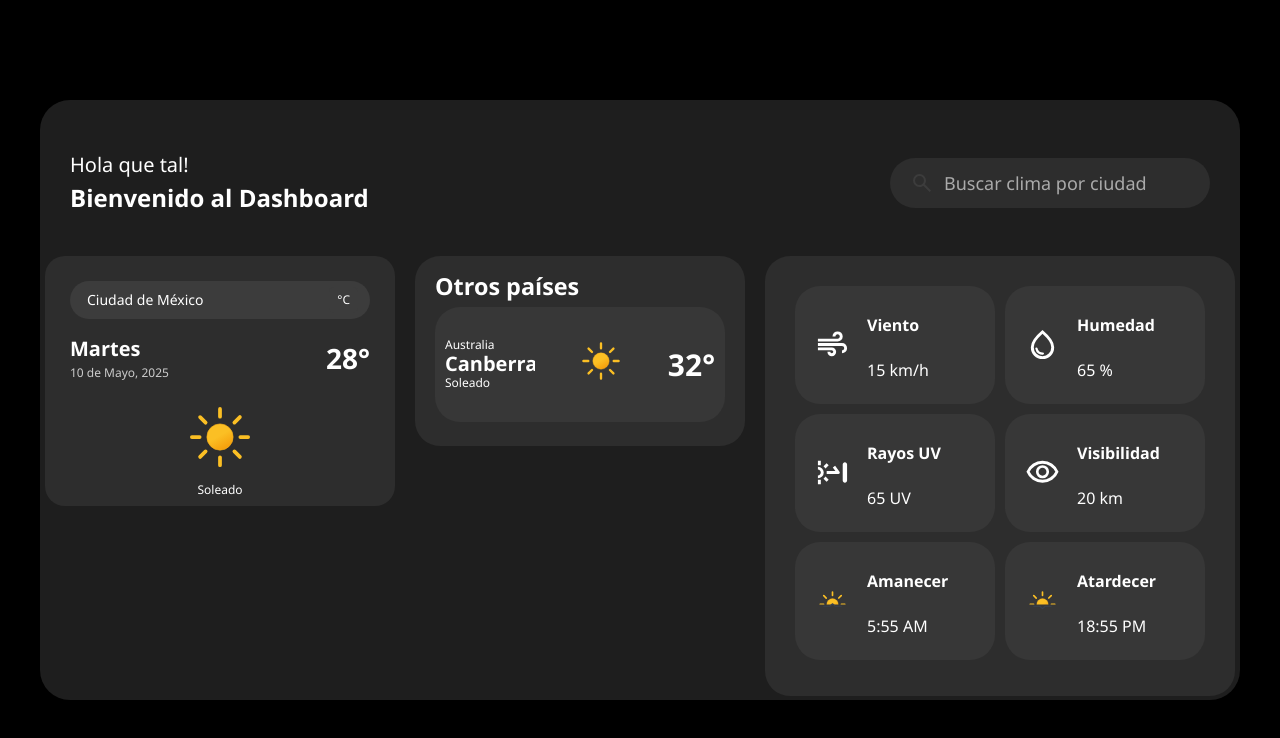
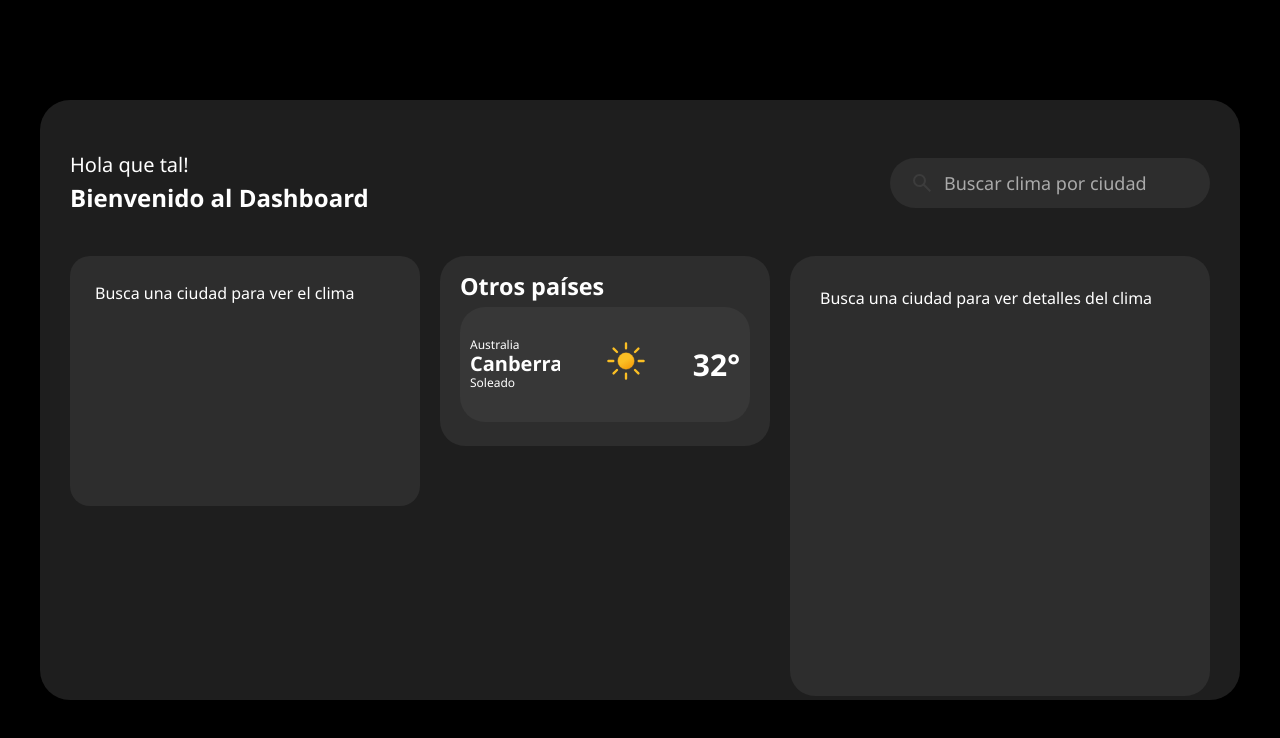
Before and after one commit to RodEsB/Dashboard-Weather, a React (Vite) app: page / in a window 1280 px wide. Shown: the top 738 px of the page. Built offline with nearby package versions, Linux system fonts and the light colour scheme.

Commit message:
Consumiendo API usando Flask

```diff
--- a/src/App.tsx
+++ b/src/App.tsx
@@ -1,10 +1,27 @@
-import './App.css'
+import { useState } from 'react';
+import './App.css';
 import WeatherCard from './Components/WeatherCard';
 import WeatherContainer from './Components/WeatherContainer';
 import OtherCountries from './Components/OtherCountries';
 import Search from './Components/Search';
 
 function App() {
+  const [weatherData, setWeatherData] = useState<any>(null);
+  const apiKey = '73cc44eaae4d46dca89195102251306'; // pon tu API Key aquí
+
+  const fetchWeather = async (city: string) => {
+    try {
+      const response = await fetch(
+        `https://api.weatherapi.com/v1/current.json?key=${apiKey}&q=${city}&lang=es`
+      );
+      const data = await response.json();
+      setWeatherData(data);
+    } catch (error) {
+      console.error('Error fetching weather:', error);
+      setWeatherData(null);
+    }
+  };
+
   return (
     <div className="dashboard-container">
       <div className="top-bar">
@@ -12,20 +29,20 @@ function App() {
           <h3 className="friendly-greetings">Hola que tal!</h3>
           <h2 className="title">Bienvenido al Dashboard</h2>
         </div>
-      <Search />
+        <Search onSearch={fetchWeather} />
       </div>
 
       <div className="weather-components">
         <div className="card-stack">
-        <WeatherCard />
+          <WeatherCard weather={weatherData} />
         </div>
         <div className="card-stack-countries">
           <OtherCountries />
         </div>
-      <WeatherContainer />
+        <WeatherContainer weather={weatherData} />
       </div>
     </div>
-  )
+  );
 }
 
-export default App
+export default App;
--- a/src/Components/Search.tsx
+++ b/src/Components/Search.tsx
@@ -2,20 +2,36 @@ import { useState } from 'react'
 import search from '/src/assets/search.svg'
 import './SearchBar.css'
 
-function Search() {
+type SearchProps = {
+  onSearch: (city: string) => void
+}
+
+function Search({ onSearch }: SearchProps) {
   const [query, setQuery] = useState('')
+
+  const handleSearch = () => {
+    if (!query) return
+    onSearch(query)  // Aquí le dices a App que busque el clima para la ciudad
+  }
 
   return (
     <div className="search-bar">
-    <img src={search} alt="Buscar" / >
+      <img
+        src={search}
+        alt="Buscar"
+        onClick={handleSearch}
+        style={{ cursor: 'pointer' }}
+      />
       <input
         type="text"
         placeholder="Buscar clima por ciudad"
         value={query}
         onChange={(e) => setQuery(e.target.value)}
+        onKeyDown={(e) => {
+          if (e.key === 'Enter') handleSearch()
+        }}
       />
-
-     </div>
+    </div>
   )
 }
 
--- a/src/Components/WeatherCard.tsx
+++ b/src/Components/WeatherCard.tsx
@@ -1,28 +1,45 @@
 import React from 'react';
 import './WeatherCard.css';
-import sunny from '/src/assets/sunny.svg';
 
-const WeatherCard: React.FC = () => {
+type WeatherCardProps = {
+  weather?: any;
+};
+
+const WeatherCard: React.FC<WeatherCardProps> = ({ weather }) => {
+  // Verificar que weather, weather.location y weather.current existen
+  if (
+    !weather ||
+    !weather.location ||
+    !weather.current ||
+    !weather.current.condition
+  ) {
+    return <div className="weather-card">Busca una ciudad para ver el clima</div>;
+  }
+
   return (
     <div className="weather-card">
       <div className="weather-header">
         <span className="location">
-          <i className="fa-solid fa-location-dot"></i> Ciudad de México
+          <i className="fa-solid fa-location-dot"></i> {weather.location.name}
         </span>
         <span className="unit">°C</span>
       </div>
 
       <div className="weather-body">
         <div className="weather-info">
-          <h3>Martes</h3>
-          <p>10 de Mayo, 2025</p>
+          <h3>{new Date().toLocaleDateString('es-ES', { weekday: 'long' })}</h3>
+          <p>{new Date().toLocaleDateString('es-ES', { day: 'numeric', month: 'long', year: 'numeric' })}</p>
         </div>
-        <div className="temperature">28°</div>
+        <div className="temperature">{weather.current.temp_c}°</div>
       </div>
 
       <div className="weather-footer">
-        <img src={sunny} alt="Sunny" className="sun-icon" />
-        <p className='weather-climate'>Soleado</p>
+        <img
+          src={weather.current.condition.icon}
+          alt={weather.current.condition.text}
+          className="sun-icon"
+        />
+        <p className="weather-climate">{weather.current.condition.text}</p>
       </div>
     </div>
   );
--- a/src/Components/WeatherContainer.tsx
+++ b/src/Components/WeatherContainer.tsx
@@ -1,19 +1,27 @@
 import './WeatherContainer.css';
-import { WindSpeedCard, HumidityCard, UVCard, VisibilityCard, SunriseCard, SunsetCard} from './WeatherCards';
+import { WindSpeedCard, HumidityCard, UVCard, VisibilityCard, SunriseCard, SunsetCard } from './WeatherCards';
 
-function WeatherContainer() {
+type WeatherContainerProps = {
+  weather?: any;
+};
+
+function WeatherContainer({ weather }: WeatherContainerProps) {
+  if (!weather) {
+    return <div className="weather-container">Busca una ciudad para ver detalles del clima</div>;
+  }
+
   return (
     <div className="weather-container">
       <div className="weather-data-container">
-      <WindSpeedCard speed={15} />
-      <HumidityCard value={65} />
-      <UVCard unit={'65 UV'} />
-      <VisibilityCard speed={20} />
-      <SunriseCard value={'5:55 AM'} />
-      <SunsetCard value={'18:55 PM'} />
+        <WindSpeedCard speed={weather.current.wind_kph} />
+        <HumidityCard value={weather.current.humidity} />
+        <UVCard unit={`${weather.current.uv} UV`} />
+        <VisibilityCard speed={weather.current.vis_km} />
+        <SunriseCard value={weather.forecast?.forecastday?.[0]?.astro?.sunrise || 'N/A'} />
+        <SunsetCard value={weather.forecast?.forecastday?.[0]?.astro?.sunset || 'N/A'} />
+      </div>
     </div>
-    </div>
-  )
+  );
 }
 
-export default WeatherContainer
+export default WeatherContainer;
```
Also changed, not shown: src/backend/requirements.txt (added), 1 other file (tests, documents, lock files or other folders). Lines whose indentation alone changed are shown as unchanged.
